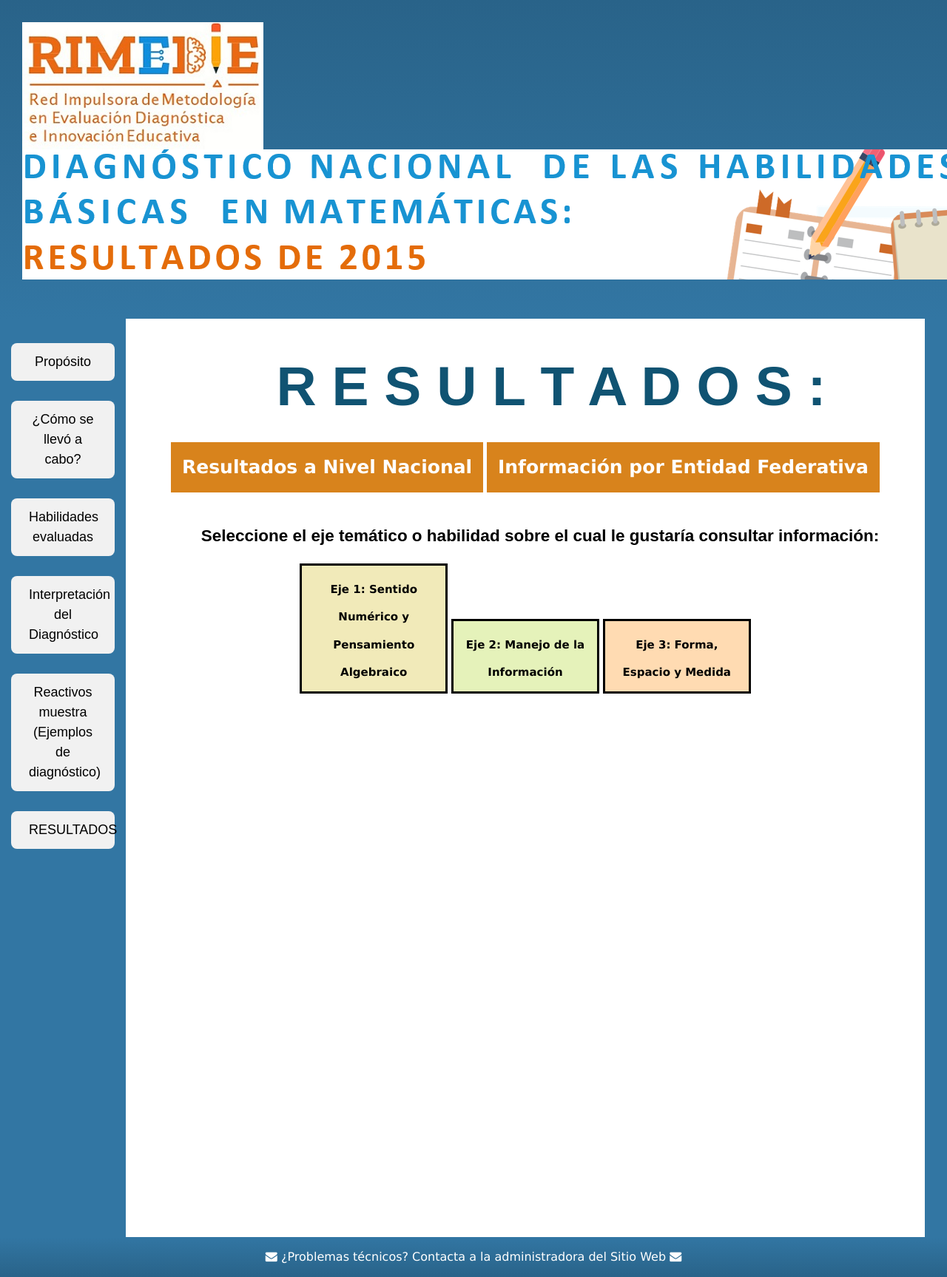
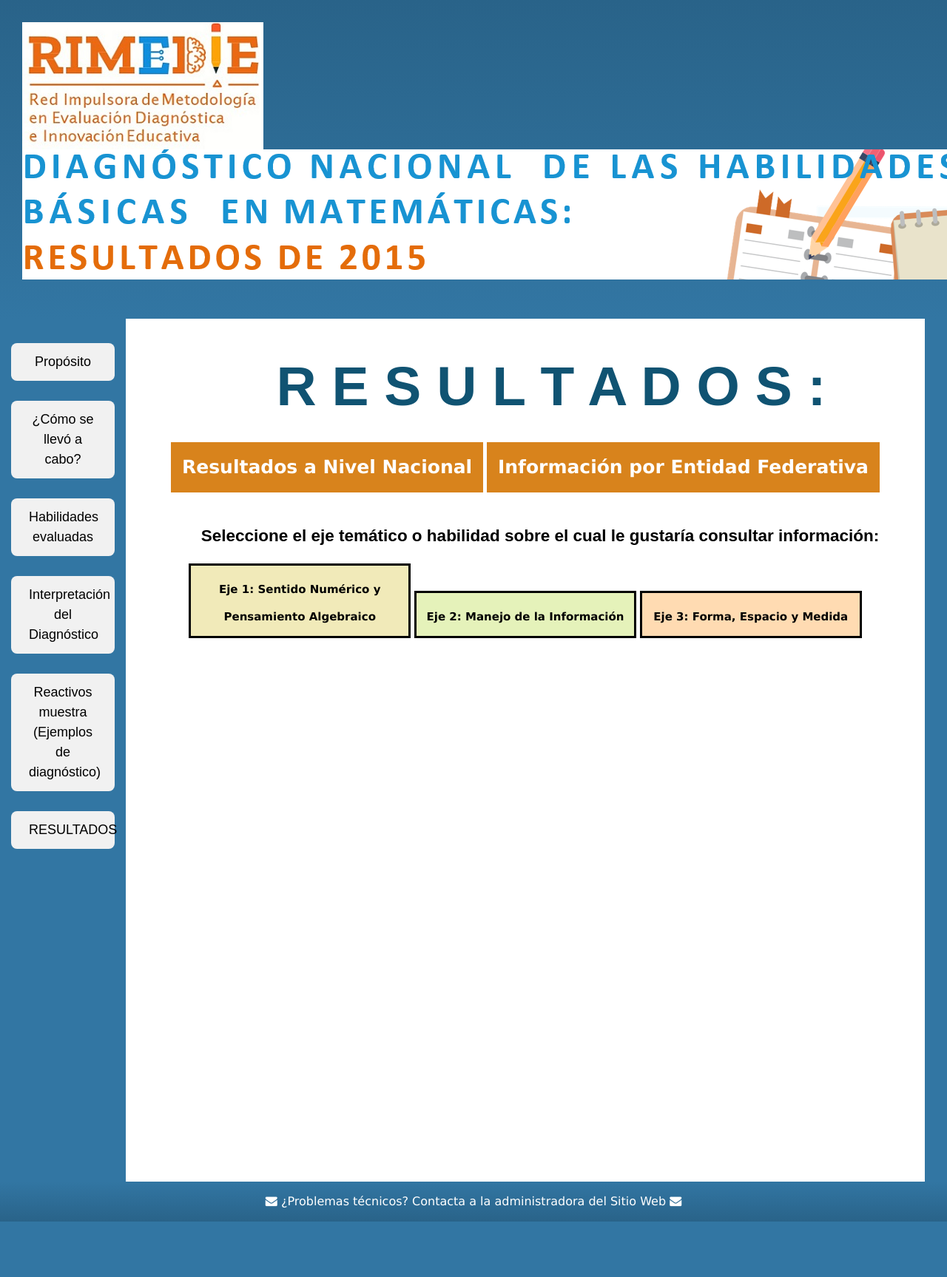
Before and after one commit to rimedie/rimedie.github.io, a Jekyll site: the page built from PLANEA-ELSEN_2015/Heatmaps.html, in a window 1280 px wide. Shown: the whole page at 74% size. Built offline with Jekyll 4.4.1, drawn with Linux system fonts in a browser that asks for light colours; after the commit the page ends 1652 px from its top, so only the background shows below that.

Commit message:
Update 1_MapasCalor.html

```diff
--- a/_layouts/1_MapasCalor.html
+++ b/_layouts/1_MapasCalor.html
@@ -295,8 +295,8 @@
 
 <h2 class="interact" style="font-size: 1.5em; text-align:center; font-family: sans-serif; color: black;">Seleccione el eje temático o habilidad sobre el cual le gustaría consultar información:</h1>
 <div class="dropdown">
-  <button class="dropbtn" style="padding:10px; background-color: #f1eab9; border: 3px solid black;  width: 200px;"><a href="/ProyVisuales/1_Infografia_Feb2019/Heatmaps/Eje_SNPA.html" style="color:black;  font-size:15px;text-decoration: none;"><b>Eje 1: Sentido Numérico y Pensamiento Algebraico</b></a></button>
-	  <div class="dropdown-content" style="  width: 450px;">
+  <button class="dropbtn" style="padding:10px; background-color: #f1eab9; border: 3px solid black;  width: 300px;"><a href="/ProyVisuales/1_Infografia_Feb2019/Heatmaps/Eje_SNPA.html" style="color:black;  font-size:15px;text-decoration: none;"><b>Eje 1: Sentido Numérico y Pensamiento Algebraico</b></a></button>
+	  <div class="dropdown-content" style="  width: 300px;">
     	<a href="/ProyVisuales/1_Infografia_Feb2019/Heatmaps/SNPA01.html">Habilidad SNPA01</a><div class="label">Comprensión de problemas matemáticos contextualizados</div>
 	<a href="/ProyVisuales/1_Infografia_Feb2019/Heatmaps/SNPA02.html">Habilidad SNPA02</a><div class="label">Comprensión del Sistema Internacional de Unidades</div>
 	<a href="/ProyVisuales/1_Infografia_Feb2019/Heatmaps/SNPA03.html">Habilidad SNPA03</a><div class="label">Aplicación de operaciones aritméticas básicas</div>
@@ -313,8 +313,8 @@
 	</div>
 </div>
 <div class="dropdown">
-  <button class="dropbtn" style="padding:10px; background-color: #e5f2ba; border: 3px solid black;  width: 200px;"><a href="/ProyVisuales/1_Infografia_Feb2019/Heatmaps/Eje_MI.html" style="color:black;  font-size:15px;text-decoration: none;"><b>Eje 2: Manejo de la Información</b></a></button>
-  <div class="dropdown-content" style="  width: 295px;">
+  <button class="dropbtn" style="padding:10px; background-color: #e5f2ba; border: 3px solid black;  width: 300px;"><a href="/ProyVisuales/1_Infografia_Feb2019/Heatmaps/Eje_MI.html" style="color:black;  font-size:15px;text-decoration: none;"><b>Eje 2: Manejo de la Información</b></a></button>
+  <div class="dropdown-content" style="  width: 300px;">
     	<a href="/ProyVisuales/1_Infografia_Feb2019/Heatmaps/MI01.html">Habilidad MI01</a><div class="label">Comprensión de problemas matemáticos contextualizados</div>
 	<a href="/ProyVisuales/1_Infografia_Feb2019/Heatmaps/MI02.html">Habilidad MI02</a><div class="label">Comparación de la proporcionalidad de razones</div>
 	<a href="/ProyVisuales/1_Infografia_Feb2019/Heatmaps/MI03.html">Habilidad MI03</a><div class="label">Representación de modelos aritméticos de la media (promedio)</div>
@@ -327,8 +327,8 @@
 	</div>
 </div>
 <div class="dropdown">
-  <button class="dropbtn" style="padding:10px; background-color: #ffdbb2; border: 3px solid black;  width: 200px;"><a href="/ProyVisuales/1_Infografia_Feb2019/Heatmaps/Eje_FEM.html" style="color:black; font-size:15px;text-decoration: none;"><b>Eje 3: Forma, Espacio y Medida</b></a></button>
-  <div class="dropdown-content">
+  <button class="dropbtn" style="padding:10px; background-color: #ffdbb2; border: 3px solid black;  width: 300px;"><a href="/ProyVisuales/1_Infografia_Feb2019/Heatmaps/Eje_FEM.html" style="color:black; font-size:15px;text-decoration: none;"><b>Eje 3: Forma, Espacio y Medida</b></a></button>
+  <div class="dropdown-content" style="  width: 300px;">
     	<a href="/ProyVisuales/1_Infografia_Feb2019/Heatmaps/FEM01.html">Habilidad FEM01</a><div class="label">Comprensión de problemas matemáticos contextualizados</div>
 	<a href="/ProyVisuales/1_Infografia_Feb2019/Heatmaps/FEM02.html">Habilidad FEM02</a><div class="label">Comprensión del Sistema Internacional de Unidades</div>
 	<a href="/ProyVisuales/1_Infografia_Feb2019/Heatmaps/FEM03.html">Habilidad FEM03</a><div class="label">Operación de valores posicionales con números naturales y decimales</div>
```
